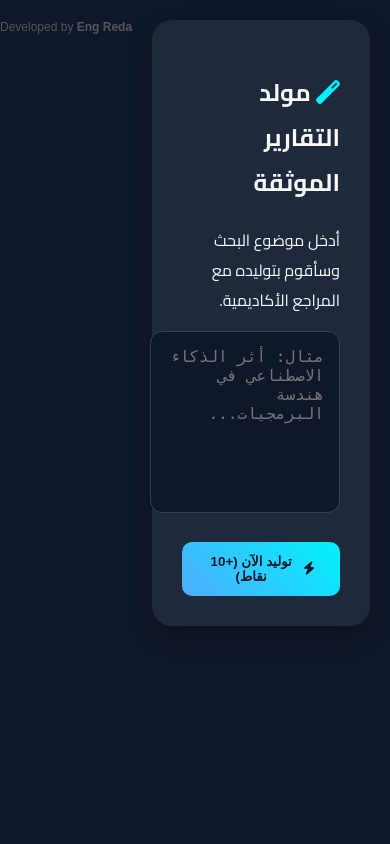
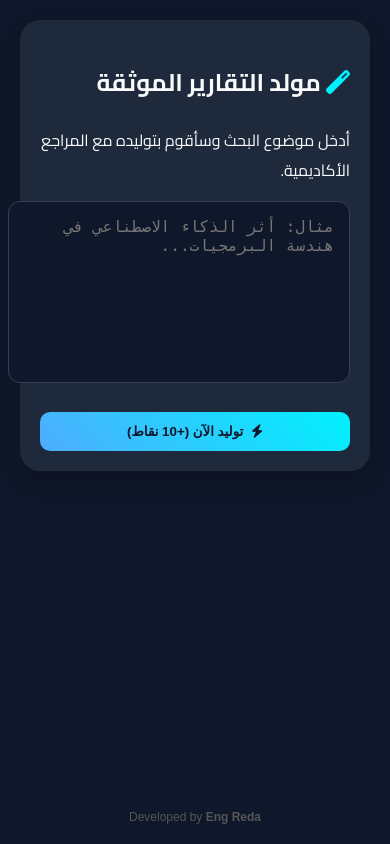
Before and after one commit to rfsox/AcademiX-AI, a Flask app: page / in a window 390 px wide. Run offline with Flask 3, Linux system fonts and the light colour scheme; some libraries are stand-ins or nearby versions.

Commit message:
Update style.css

```diff
--- a/static/style.css
+++ b/static/style.css
@@ -17,6 +17,7 @@
     min-height: 100vh;
 }
 
+/* القائمة الجانبية */
 .sidebar {
     width: 260px;
     background: var(--card-dark);
@@ -52,8 +53,9 @@
     margin-top: auto;
 }
 
+/* المحتوى الرئيسي */
 .main-content {
-    margin-right: 260px;
+    margin-right: 260px; /* المسافة للقائمة الجانبية */
     flex: 1;
     padding: 40px;
 }
@@ -67,29 +69,83 @@
 
 .input-area textarea {
     width: 100%;
-    height: 150px; background: #0f172a;
-    border: 1px solid #334155; border-radius: 12px;
-    color: white; padding: 15px; font-size: 16px; resize: none;
+    height: 150px;
+    background: #0f172a;
+    border: 1px solid #334155;
+    border-radius: 12px;
+    color: white;
+    padding: 15px;
+    font-size: 16px;
+    resize: none;
 }
 
 .action-btns { display: flex; gap: 15px; margin-top: 20px; }
 .btn {
     padding: 12px 25px;
-    border-radius: 10px; border: none;
-    cursor: pointer; font-weight: bold; display: flex; align-items: center; gap: 8px;
+    border-radius: 10px;
+    border: none;
+    cursor: pointer;
+    font-weight: bold;
+    display: flex;
+    align-items: center;
+    gap: 8px;
 }
 .btn-primary { background: linear-gradient(45deg, var(--primary), var(--secondary)); color: #0f172a; }
 .btn-outline { background: transparent; border: 1px solid var(--primary); color: var(--primary); }
 
 .citation-box {
     margin-top: 20px;
-    padding: 15px; background: rgba(79, 172, 254, 0.05);
-    border-right: 4px solid var(--primary); border-radius: 5px; font-size: 0.9rem;
+    padding: 15px;
+    background: rgba(79, 172, 254, 0.05);
+    border-right: 4px solid var(--primary);
+    border-radius: 5px;
+    font-size: 0.9rem;
 }
 
-#reportWrapper { background: white; color: #1e293b; padding: 50px; margin-top: 30px; border-radius: 8px; display: none; }
+#reportWrapper {
+    background: white;
+    color: #1e293b;
+    padding: 50px;
+    margin-top: 30px;
+    border-radius: 8px;
+    display: none;
+}
 
+/* ====================================================== */
+/* تعديلات الظهور بالطول للموبايل (بدون حذف أي كود قديم)   */
+/* ====================================================== */
 @media (max-width: 768px) {
-    .sidebar { display: none; }
-    .main-content { margin-right: 0; padding: 20px; }
+    body {
+        flex-direction: column; /* جعل العناصر تحت بعضها */
+    }
+
+    .sidebar {
+        display: none; /* إخفاء القائمة الجانبية في الموبايل لتوفير مساحة */
+    }
+
+    .main-content {
+        margin-right: 0; /* إلغاء الهامش الجانبي */
+        padding: 20px;
+        width: 100%;
+        box-sizing: border-box;
+    }
+
+    .glass-card {
+        padding: 20px; /* تقليل الحواف في الموبايل */
+    }
+
+    .action-btns {
+        flex-direction: column; /* جعل الأزرار فوق بعضها في الموبايل */
+        gap: 10px;
+    }
+
+    .btn {
+        width: 100%; /* جعل الزر يأخذ كامل العرض */
+        justify-content: center;
+    }
+
+    #reportWrapper {
+        padding: 20px; /* تقليل حواف التقرير ليناسب شاشة الهاتف */
+        font-size: 14px;
+    }
 }
```
